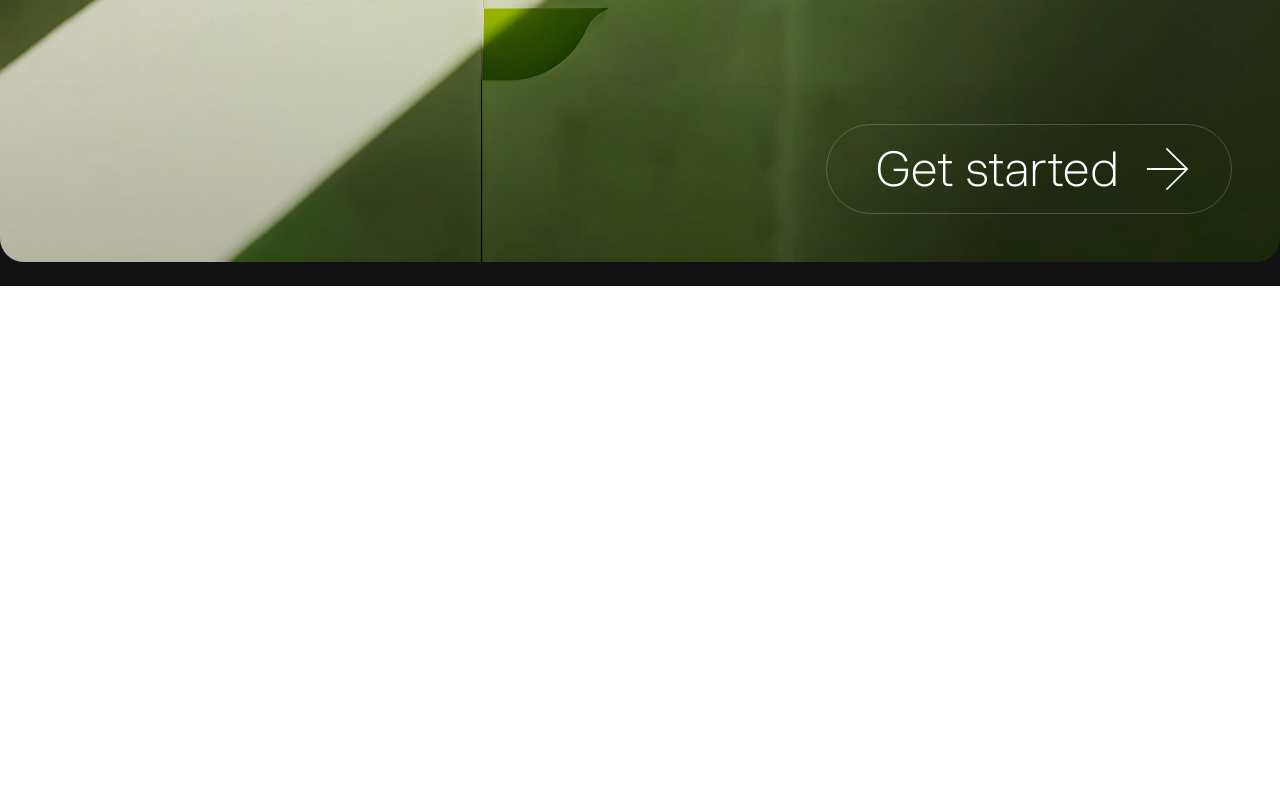
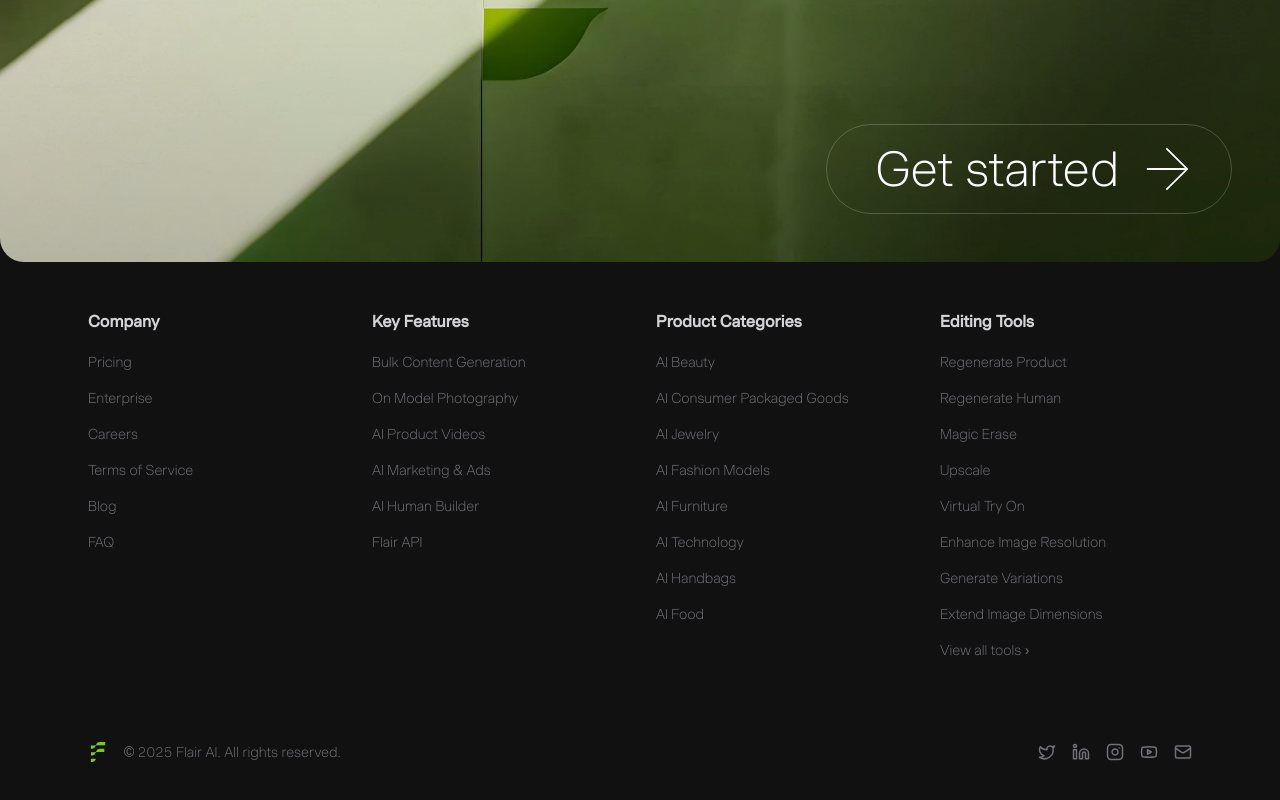
Before and after one commit to HaseethVardhan/flairaiClone, a React (Vite) app: page / in a window 1280 px wide. Shown: the part 8783-9583 px from the top of the page. Before the commit the page ends 9069 px from the top, so only its background shows below. Built offline with nearby package versions, Linux system fonts and the light colour scheme.

Commit message:
added MainFooter.

```diff
--- a/src/App.jsx
+++ b/src/App.jsx
@@ -4,6 +4,7 @@ import ComparisionComponent from "./components/ComparisionComponent"
 import Content from "./components/Content"
 import FooterBanner from "./components/FooterBanner"
 import Hero from "./components/Hero"
+import MainFooter from "./components/MainFooter"
 import { Navbar } from "./components/Navbar"
 import { ShowcaseComponent } from "./components/ShowcaseComponent"
 import ShowcaseComponent2 from "./components/ShowcaseComponent2"
@@ -23,6 +24,7 @@ function App() {
       <ShowcaseComponent2 />
       <ComparisionComponent />
       <FooterBanner />
+      <MainFooter />
     </div>
   )
 }
--- /dev/null
+++ b/src/components/MainFooter.jsx
@@ -0,0 +1,157 @@
+import {
+  Twitter as TwitterIcon,
+  Linkedin as LinkedinIcon,
+  Instagram as InstagramIcon,
+  Youtube as YoutubeIcon,
+  Mail as MailIcon,
+} from "lucide-react";
+
+const footerLinks = [
+  {
+    title: "Company",
+    links: [
+      "Pricing",
+      "Enterprise",
+      "Careers",
+      "Terms of Service",
+      "Blog",
+      "FAQ",
+    ],
+  },
+  {
+    title: "Key Features",
+    links: [
+      "Bulk Content Generation",
+      "On Model Photography",
+      "AI Product Videos",
+      "AI Marketing & Ads",
+      "AI Human Builder",
+      "Flair API",
+    ],
+  },
+  {
+    title: "Product Categories",
+    links: [
+      "AI Beauty",
+      "AI Consumer Packaged Goods",
+      "AI Jewelry",
+      "AI Fashion Models",
+      "AI Furniture",
+      "AI Technology",
+      "AI Handbags",
+      "AI Food",
+    ],
+  },
+  {
+    title: "Editing Tools",
+    links: [
+      "Regenerate Product",
+      "Regenerate Human",
+      "Magic Erase",
+      "Upscale",
+      "Virtual Try On",
+      "Enhance Image Resolution",
+      "Generate Variations",
+      "Extend Image Dimensions",
+      "View all tools ›",
+    ],
+  },
+];
+
+const MainFooter = () => {
+  return (
+    <footer className="text-gray-300 font-muoto font-light mb-10">
+      <div className="container mx-auto px-6 py-12 max-w-6xl">
+        {/* Links Grid */}
+        <div className="grid grid-cols-2 sm:grid-cols-2 lg:grid-cols-4 gap-8 text-center sm:text-left">
+          {footerLinks.map((section) => (
+            <div key={section.title} className="mx-auto sm:mx-0">
+              <h3 className="text-[#d4d4d8] font-semibold mb-4 text-sm sm:text-base">
+                {section.title}
+              </h3>
+              <ul className="space-y-2 sm:space-y-3">
+                {section.links.map((link) => (
+                  <li key={link}>
+                    <a
+                      href="#"
+                      className="text-[#71717a] hover:text-[#d7d7d7] transition-colors duration-200 text-xs sm:text-sm"
+                    >
+                      {link}
+                    </a>
+                  </li>
+                ))}
+              </ul>
+            </div>
+          ))}
+        </div>
+
+        {/* Bottom Section */}
+        <div className="mt-12 pt-8 flex flex-col md:flex-row items-center justify-between text-center md:text-left">
+          {/* Logo + Copy */}
+          <div className="flex items-center mb-4 md:mb-0 space-x-2">
+            <svg
+              className="text-lime-500"
+              width="20"
+              height="20"
+              viewBox="0 0 512 512"
+              fill="none"
+              xmlns="http://www.w3.org/2000/svg"
+            >
+              <path
+                d="M74.4382 512H101.382C145.501 512 184.758 484.003 199.13 442.291C201.443 435.578 196.456 428.584 189.355 428.584H74.4382V512Z"
+                fill="currentColor"
+              />
+              <path
+                d="M104.389 171.146H73V90.6067H167.596C188.629 90.6067 207.532 77.771 215.29 58.2212C229.236 23.0755 263.219 0 301.031 0H439.742V86.2921H232.502C212.533 86.2921 194.501 98.2355 186.71 116.621C172.705 149.675 140.287 171.146 104.389 171.146Z"
+                fill="currentColor"
+              />
+              <path
+                d="M105.827 343.73H74.4382V263.191H169.034C190.067 263.191 208.97 250.355 216.728 230.805C230.675 195.66 264.657 172.584 302.469 172.584H418.169V258.876H233.94C213.971 258.876 195.939 270.82 188.149 289.206C174.143 322.259 141.726 343.73 105.827 343.73Z"
+                fill="currentColor"
+              />
+            </svg>
+            <p className="text-xs sm:text-sm px-2 text-[#71717a]">
+              &copy; 2025 Flair AI. All rights reserved.
+            </p>
+          </div>
+
+          {/* Social Links */}
+          <div className="flex items-center space-x-4">
+            <a
+              href="#"
+              className="text-[#71717a] hover:text-[#d7d7d7] transition-colors duration-200"
+            >
+              <TwitterIcon size={18} />
+            </a>
+            <a
+              href="#"
+              className="text-[#71717a] hover:text-[#d7d7d7] transition-colors duration-200"
+            >
+              <LinkedinIcon size={18} />
+            </a>
+            <a
+              href="#"
+              className="text-[#71717a] hover:text-[#d7d7d7] transition-colors duration-200"
+            >
+              <InstagramIcon size={18} />
+            </a>
+            <a
+              href="#"
+              className="text-[#71717a] hover:text-[#d7d7d7] transition-colors duration-200"
+            >
+              <YoutubeIcon size={18} />
+            </a>
+            <a
+              href="#"
+              className="text-[#71717a] hover:text-[#d7d7d7] transition-colors duration-200"
+            >
+              <MailIcon size={18} />
+            </a>
+          </div>
+        </div>
+      </div>
+    </footer>
+  );
+};
+
+export default MainFooter;
```
